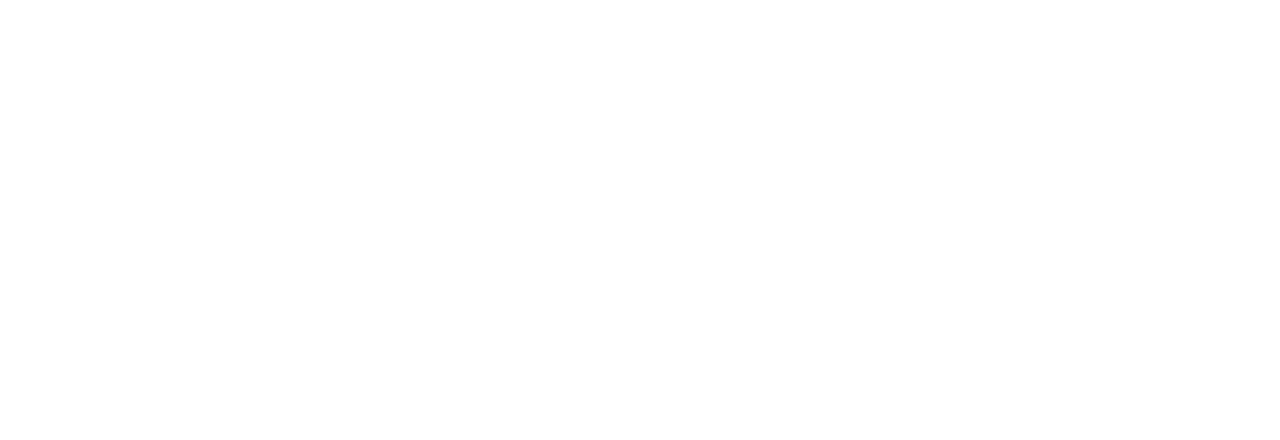
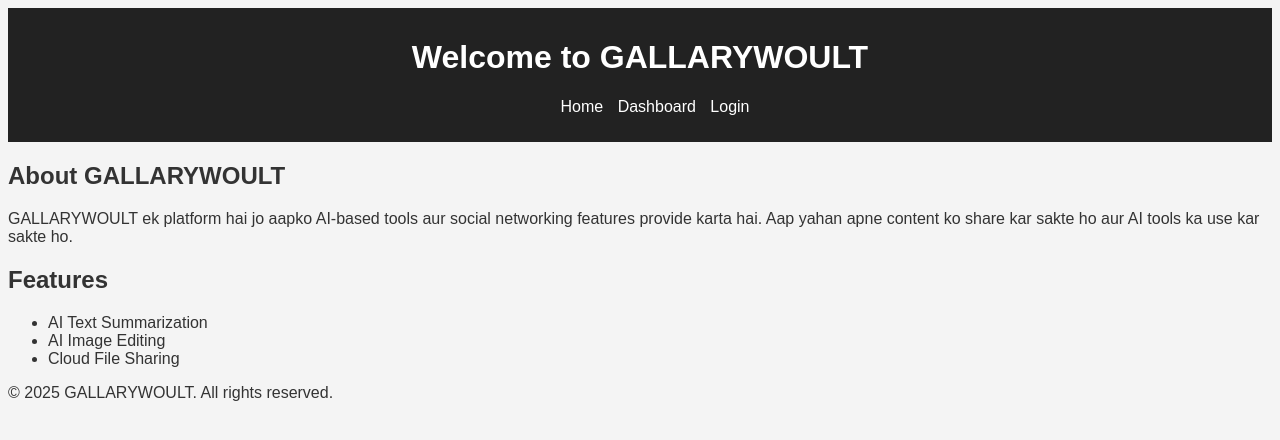
Before and after one commit to GALLARYWOULT/GALLARYWOULT, a plain HTML site: page index.html in a window 1280 px wide. Drawn offline with Linux system fonts and the light colour scheme.

Commit message:
Update index.html

```diff
--- a/index.html
+++ b/index.html
@@ -1 +1,42 @@
-<!-- Index Page -->
+<!DOCTYPE html>
+<html lang="en">
+<head>
+    <meta charset="UTF-8">
+    <meta name="viewport" content="width=device-width, initial-scale=1.0">
+    <title>GALLARYWOULT</title>
+    <link rel="stylesheet" href="/static/styles.css"> <!-- Agar CSS use karna ho -->
+    <script src="/static/scripts.js" defer></script> <!-- Agar JavaScript use karna ho -->
+</head>
+<body>
+    <header>
+        <h1>Welcome to GALLARYWOULT</h1>
+        <nav>
+            <ul>
+                <li><a href="/">Home</a></li>
+                <li><a href="/dashboard">Dashboard</a></li>
+                <li><a href="/login">Login</a></li>
+            </ul>
+        </nav>
+    </header>
+
+    <main>
+        <section>
+            <h2>About GALLARYWOULT</h2>
+            <p>GALLARYWOULT ek platform hai jo aapko AI-based tools aur social networking features provide karta hai. Aap yahan apne content ko share kar sakte ho aur AI tools ka use kar sakte ho.</p>
+        </section>
+
+        <section>
+            <h2>Features</h2>
+            <ul>
+                <li>AI Text Summarization</li>
+                <li>AI Image Editing</li>
+                <li>Cloud File Sharing</li>
+            </ul>
+        </section>
+    </main>
+
+    <footer>
+        <p>&copy; 2025 GALLARYWOULT. All rights reserved.</p>
+    </footer>
+</body>
+</html>
```
